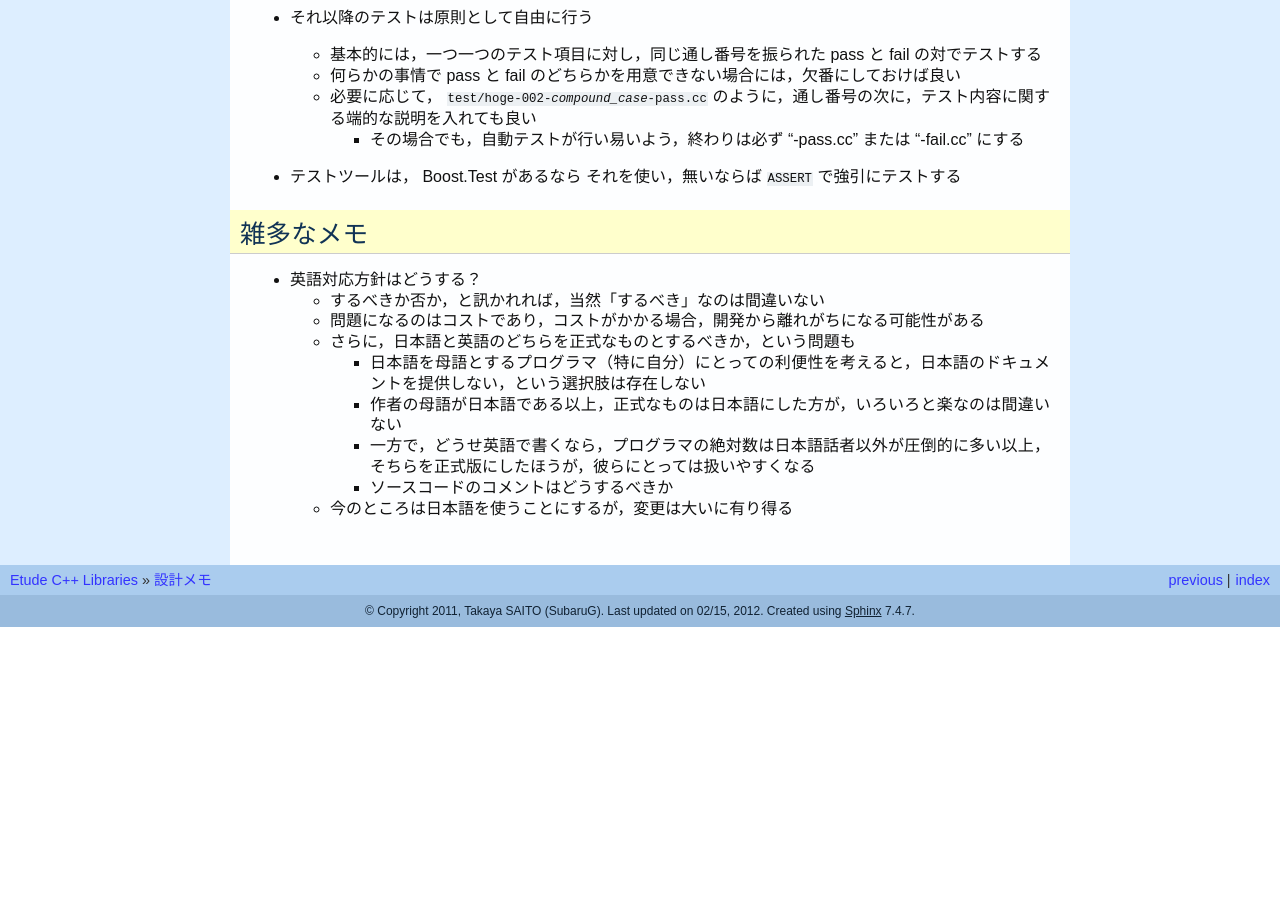
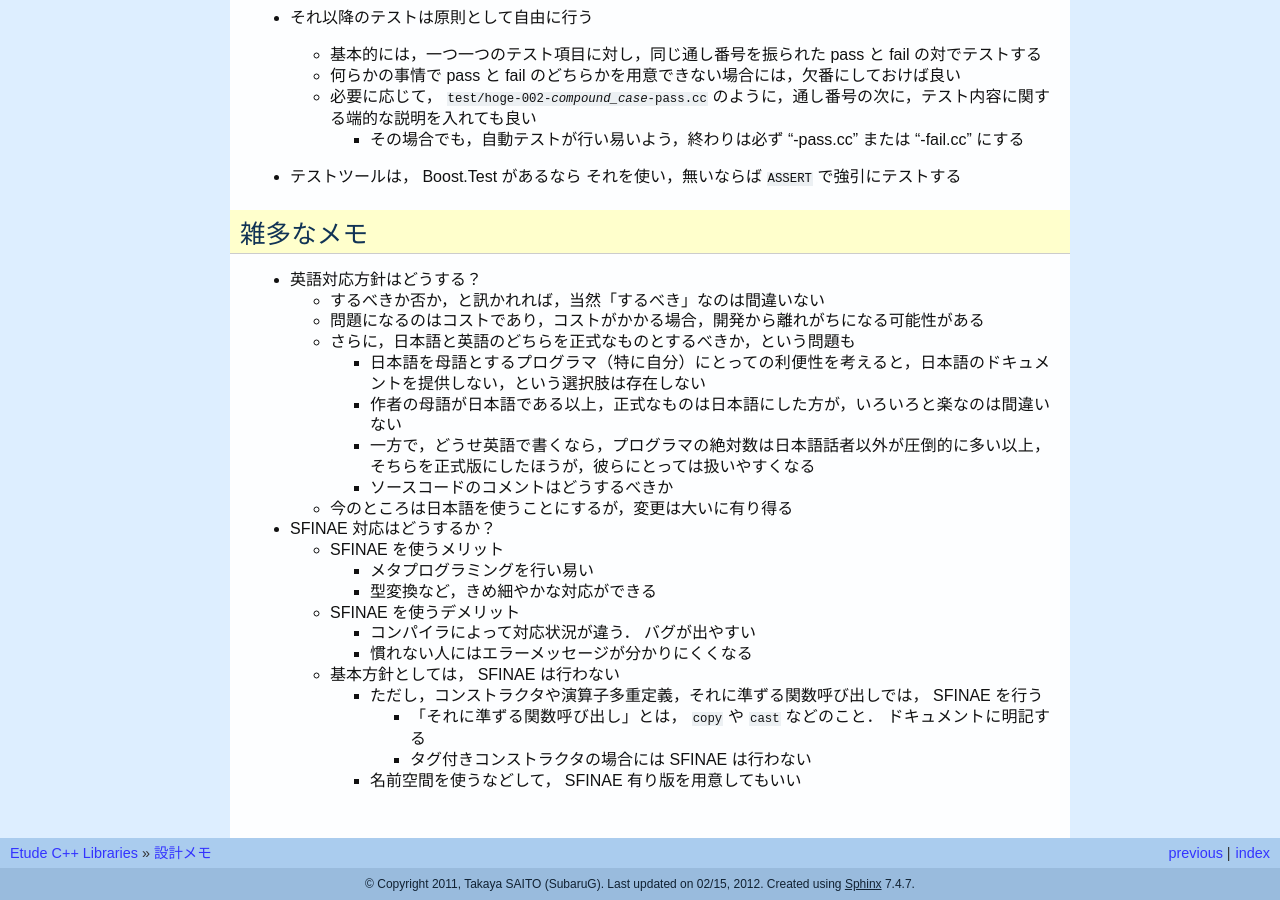
Before and after one commit to gintenlabo/etude, a Sphinx documentation site: the page built from doc/designers-note.rst, in a window 1280 px wide and 900 px high, scrolled down 781 px. Built offline with Sphinx 7.4.7, drawn with Linux system fonts in a browser that asks for light colours; before the commit the page ends 1408 px from its top, so only the background shows below that.

Commit message:
Modified designer's note
Added SFINAE policy

```diff
--- a/doc/designers-note.rst
+++ b/doc/designers-note.rst
@@ -65,3 +65,24 @@
     - ソースコードのコメントはどうするべきか
 
   - 今のところは日本語を使うことにするが，変更は大いに有り得る
+
+- SFINAE 対応はどうするか？
+
+  - SFINAE を使うメリット
+
+    - メタプログラミングを行い易い
+    - 型変換など，きめ細やかな対応ができる
+
+  - SFINAE を使うデメリット
+
+    - コンパイラによって対応状況が違う． バグが出やすい
+    - 慣れない人にはエラーメッセージが分かりにくくなる
+
+  - 基本方針としては， SFINAE は行わない
+
+    - ただし，コンストラクタや演算子多重定義，それに準ずる関数呼び出しでは， SFINAE を行う
+
+      - 「それに準ずる関数呼び出し」とは， ``copy`` や ``cast`` などのこと． ドキュメントに明記する
+      - タグ付きコンストラクタの場合には SFINAE は行わない
+
+    - 名前空間を使うなどして， SFINAE 有り版を用意してもいい
```
